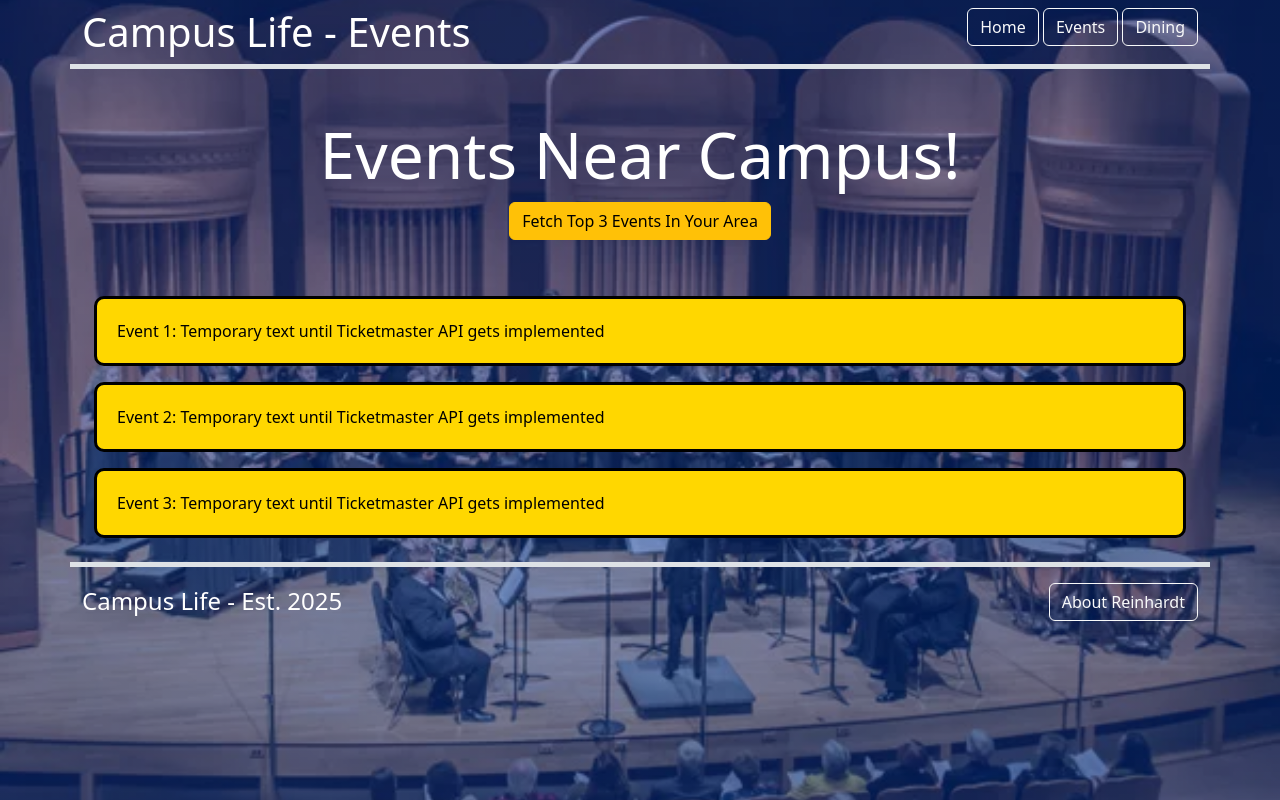
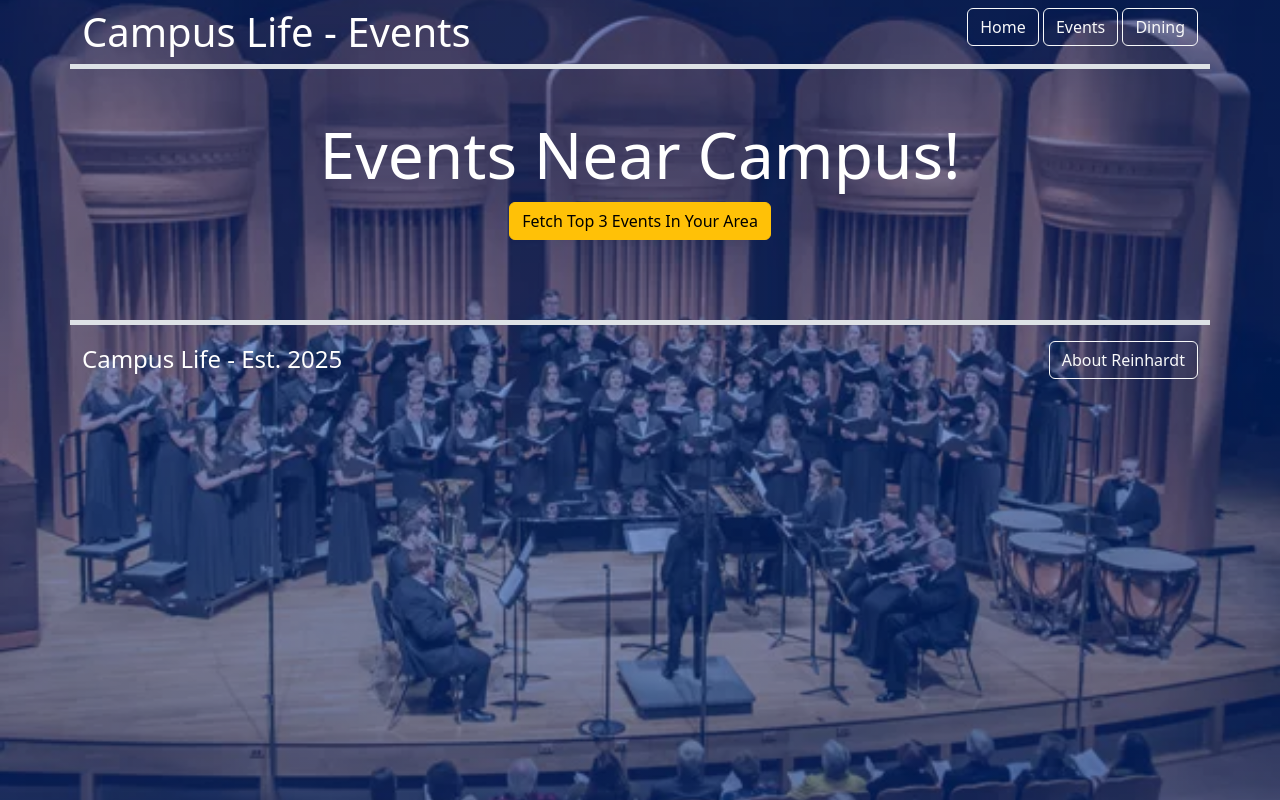
Before and after one commit to rizzle197/campus-life-super-app, a plain HTML site: page events.html in a window 1280 px wide. Drawn offline with nearby package versions, Linux system fonts and the light colour scheme.

Commit message:
removed temporary text boxes

```diff
--- a/events.html
+++ b/events.html
@@ -35,9 +35,6 @@
                 <div id="events-container" class="container pt-3">
                     <!-- Info about events will show up here once user clicks button. Layout will be specified in script.js -->
 
-                    <p class="yellow-text-box">Event 1: Temporary text until Ticketmaster API gets implemented</p>
-                    <p class="yellow-text-box">Event 2: Temporary text until Ticketmaster API gets implemented</p>
-                    <p class="yellow-text-box">Event 3: Temporary text until Ticketmaster API gets implemented</p>
                 </div>
             </div>
         </main>
```
